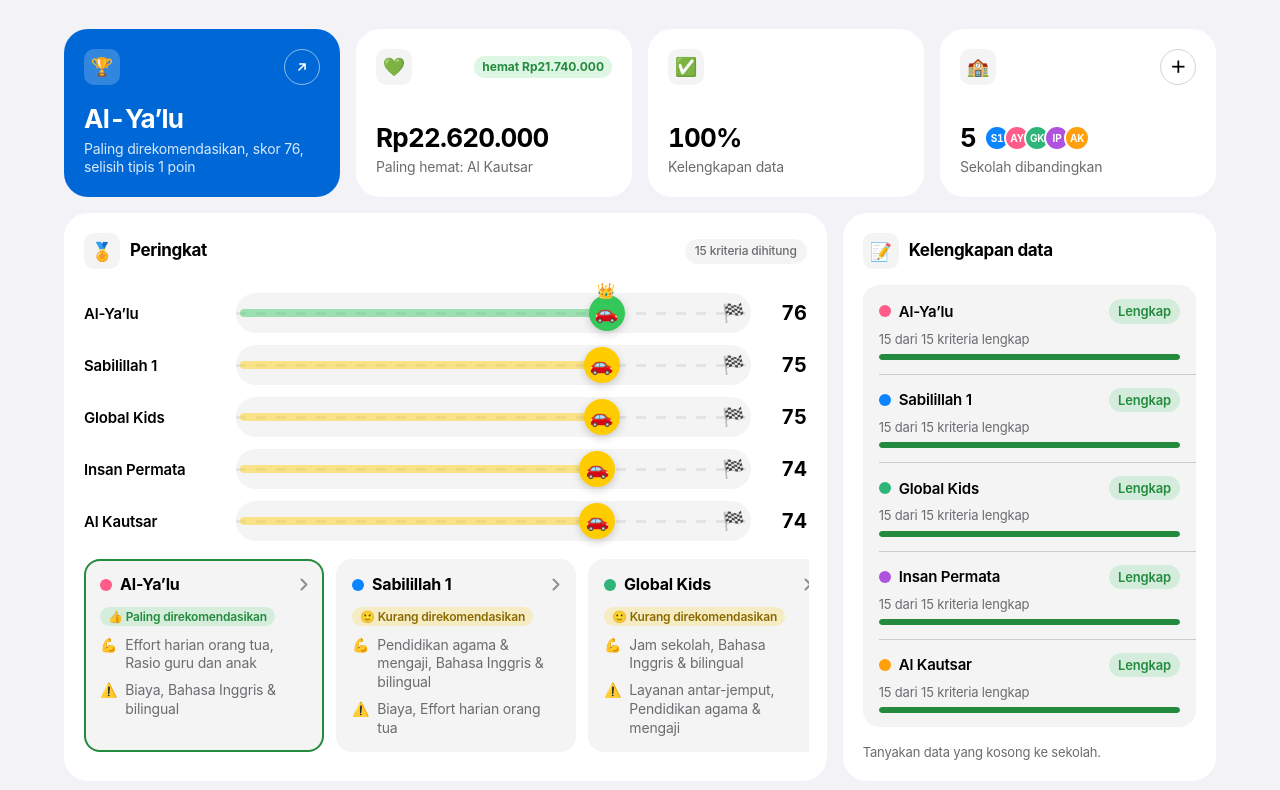
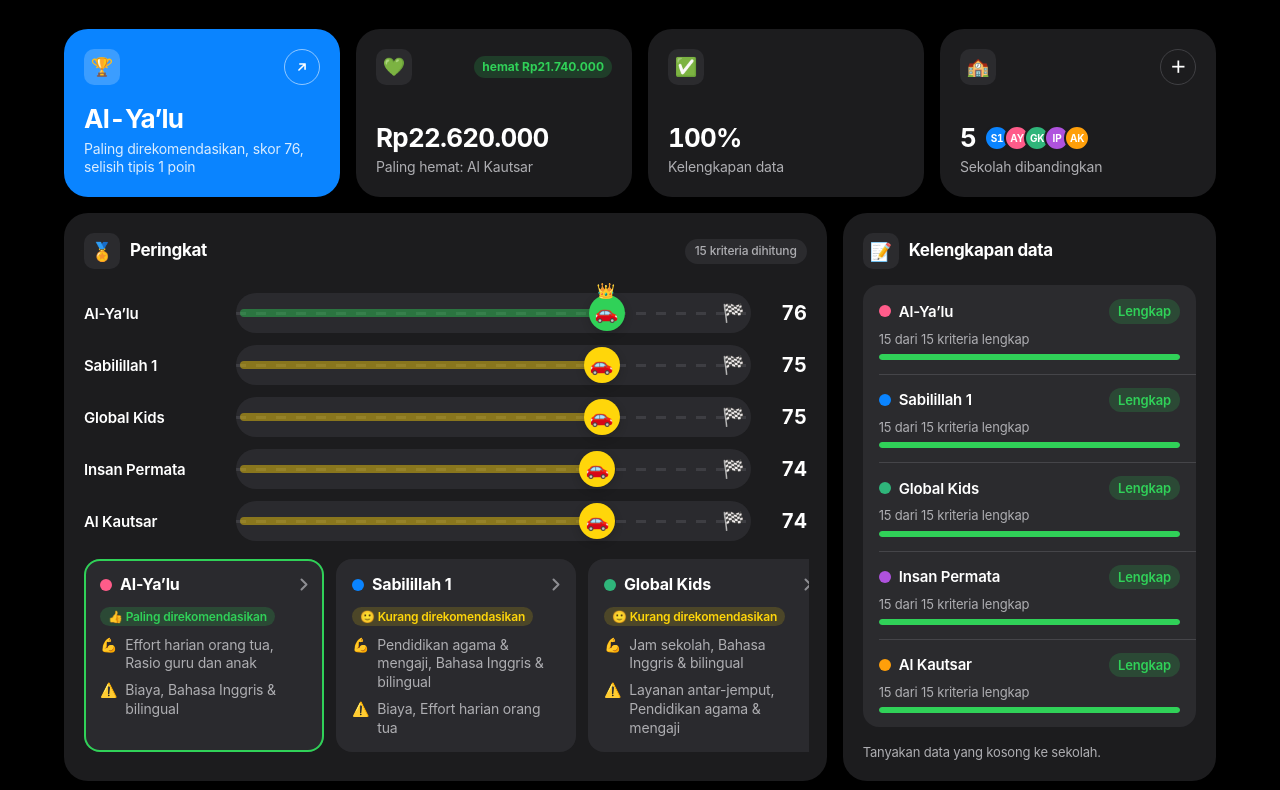
Before and after one commit to deddy-design/ody-mencari-sekolah, a plain HTML site: page index.html in a window 1280 px wide. Shown: the part 74-864 px from the top of the page. Drawn offline with Linux system fonts and the light colour scheme.

Commit message:
Always use dark mode
Co-Authored-By: Claude Opus 5.5 <noreply@anthropic.com>

```diff
--- a/index.html
+++ b/index.html
@@ -1,8 +1,10 @@
 <!doctype html>
-<html lang="id">
+<html lang="id" data-theme="dark">
 <head>
 <meta charset="utf-8">
 <meta name="viewport" content="width=device-width, initial-scale=1, viewport-fit=cover">
+<meta name="color-scheme" content="dark">
+<meta name="theme-color" content="#000000">
 <title>Ody Mencari Sekolah</title>
 <style>
 :root{
```
